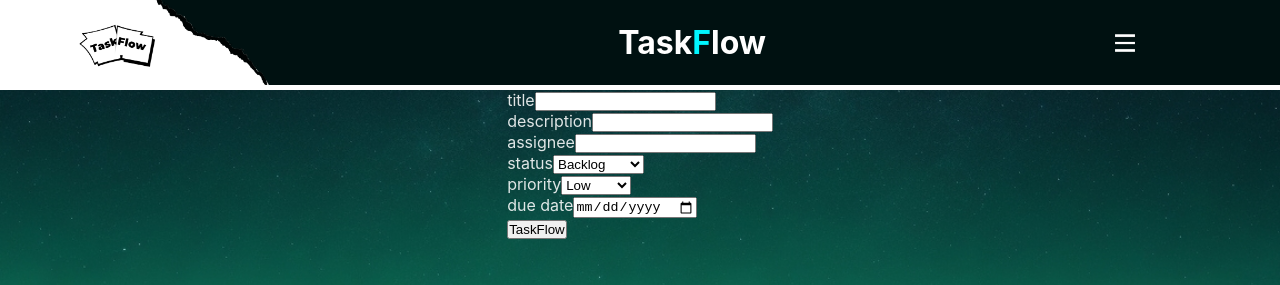
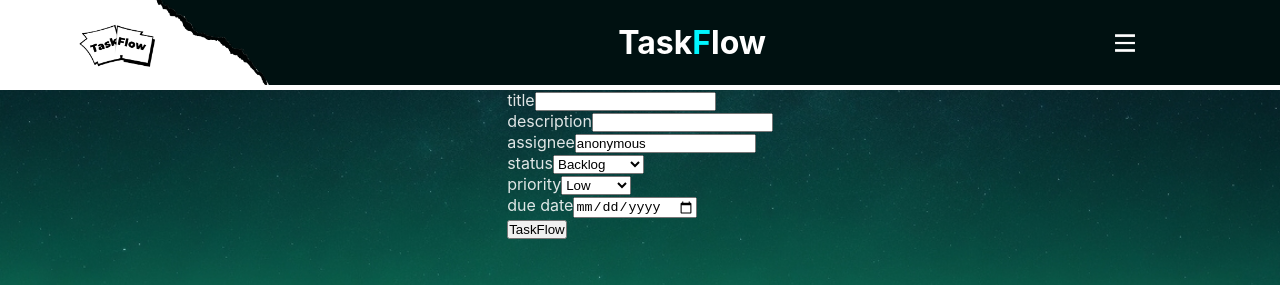
Before and after one commit to as-Solo/lab-kanban-board, a React (Vite) app: page /AddTask in a window 1280 px wide. Shown: the top 285 px of the page. Built offline with nearby package versions, Linux system fonts and the light colour scheme.

Commit message:
day4 forms

```diff
--- a/src/App.jsx
+++ b/src/App.jsx
@@ -8,10 +8,12 @@ import { Routes, Route} from "react-router-dom"
 import AddTask from './pages/AddTask'
 import About from './pages/About'
 import NotFound from './pages/NotFound'
+
 function App() {
 
   const [datApp, setDatApp] = useState(data);
   const [showSideBar, setShowSideBar] = useState(false);
+  const [filter, setFilter] = useState(true);
 
   const handleDelete = (index)=>{
     const copia = [...datApp]
@@ -30,7 +32,7 @@ function App() {
       <div className='center-container'>
         {showSideBar ? (<SideBar />) : null}
         <Routes>
-          <Route path={"/"} element= {<Board data={datApp} delete={handleDelete}/>}/>
+          <Route path={"/"} element= {<Board data={datApp} delete={handleDelete} filter={filter} setFilter={setFilter}/>}/>
           <Route path={"/AddTask"} element= {<AddTask data={datApp} setData={setDatApp}/>}/>
           <Route path={"/About"} element= {<About/>}/>
           <Route path={"*"} element= {<NotFound/>}/>
--- a/src/components/Card.jsx
+++ b/src/components/Card.jsx
@@ -26,8 +26,13 @@ function Card(props){
             <div className="asignado">
                 <p>{props.data.assignee}</p>
                 <div className="tiempoRestante fechas">
-                    <p>{Math.floor(dias)} <span>d </span>{Math.floor(horas)} <span>h. restantes</span></p>
+                    {
+                        dias >= 0 ?
+                        (<p>{Math.floor(dias)} <span>d </span>{Math.floor(horas)} <span>h. restantes</span></p>) : <p>Out of Date</p>
+                    }
                     {/* <p>{Math.floor(dias)} <span>días y </span>{Math.floor(horas)} <span>h. restantes</span></p> */}
+
+
                 </div>
             </div>
         </div>
--- a/src/data/data.json
+++ b/src/data/data.json
@@ -46,7 +46,7 @@
       "assignee": "David Wilson",
       "status": "Done",
       "priority": "Low",
-      "createdDate": "2023-09-19",
-      "dueDate": "2023-09-30"
+      "createdDate": "2024-09-20",
+      "dueDate": "2024-09-20"
     }
   ]
--- a/src/pages/AddTask.jsx
+++ b/src/pages/AddTask.jsx
@@ -1,42 +1,48 @@
+import { useState } from "react";
 
+function AddTask({data, setData}) {
 
-function AddTask(props) {
-    // const copiaData = [...props.data]
-    // console.log(copiaData)
+    const [newTask, setNewTask] = useState({
+        id: +data.at(-1).id + 1,
+        title: "",
+        description: "",
+        assignee: 'anonymous',
+        status: "Backlog",
+        priority: "",
+        createdDate: new Date().toLocaleDateString('en-CA'),
+        dueDate: "",
+    });
 
-    const handleAddTask = (title, column, priority, dueDate, description = null, asignee = 'anonymous')=>{
-        const newObject = {
-            // "id": props.data.slice(props.data.length -1).id + 1,
-            "id": props.data.at(-1).id + 1,
-            "title": title,
-            "description": description,
-            "assignee": asignee,
-            "status": column,
-            "priority": priority,
-            "createdDate": new Date().toLocaleDateString('en-CA'),
-            "dueDate": dueDate.toDate()
-        }
-        const copiaData = [...props.data, newObject]
-        props.setData(copiaData)
+    const handleChange = (event) => {
+        const clone = structuredClone(newTask);
+        clone[event.target.name] = event.target.value;
+
+        setNewTask(clone)
+    };
+
+    const handleAddTask = (event) => {
+        event.preventDefault();
+
+        setData((current)=> [...current, newTask]);
     }
 
     return (
-        <div id="addTask">
+        <form id="addTask" onSubmit={handleAddTask}>
             <div>
-                <label htmlFor="tarea">title</label>
-                <input type="text" name="tarea"/>
+                <label htmlFor="title">title</label>
+                <input onChange={handleChange} value={newTask.title} type="text" name="title"/>
             </div>
             <div>
-                <label htmlFor="descripcion">description</label>
-                <input type="text" name="descripcion"/>
+                <label htmlFor="description">description</label>
+                <input onChange={handleChange} value={newTask.description} type="text" name="description"/>
             </div>
             <div>
-                <label htmlFor="encargado">assignee</label>
-                <input type="text" name="encargado"/>
+                <label htmlFor="assignee">assignee</label>
+                <input onChange={handleChange} value={newTask.assignee} type="text" name="assignee"/>
             </div>
             <div>
-                <label htmlFor="columna">status</label>
-                <select name="columna" id="lang">
+                <label htmlFor="status">status</label>
+                <select onChange={handleChange} value={newTask.status} name="status" id="lang">
                     <option value="Backlog">Backlog</option>
                     <option value="To Do">To Do</option>
                     <option value="In Progress">In Progress</option>
@@ -45,8 +51,8 @@ function AddTask(props) {
                 </select>
             </div>
             <div>
-                <label htmlFor="prioridad">priority</label>
-                <select name="prioridad" id="lang">
+                <label htmlFor="priority">priority</label>
+                <select onChange={handleChange} value={newTask.priority} name="priority" id="lang">
                     <option value="Low">Low</option>
                     <option value="Medium">Medium</option>
                     <option value="High">High</option>
@@ -54,11 +60,11 @@ function AddTask(props) {
             </div>
 
             <div>
-                <label htmlFor="deadline" >due date</label>
-                <input type="date" name="deadline" min = {new Date().toLocaleDateString('en-CA')}/>
+                <label htmlFor="dueDate" >due date</label>
+                <input onChange={handleChange} value={newTask.dueDate} type="date" name="dueDate" min = {new Date().toLocaleDateString('en-CA')}/>
             </div>
-            <button onClick={()=>handleAddTask()}>TaskFlow</button>
-        </div>
+            <button>TaskFlow</button>
+        </form>
     )
 }
 
--- a/src/pages/Board.jsx
+++ b/src/pages/Board.jsx
@@ -1,15 +1,21 @@
 import Columna from "../components/Columna"
+import { useState } from "react";
 
 function Board(props) {
   //props.data => [{card}, {card},...]
+  // const {filter, setFilter} = props;
+
+  const handleFilter = () => props.setFilter(!props.filter);
+
 
   let backlogList = props.data.filter((card) => card.status === "Backlog");
-  let inProgressList = props.data.filter((card)=> card.status === "In Progress");
-  let toDoList = props.data.filter((card)=> card.status === "To Do");
+  let inProgressList = props.data.filter((card)=> card.status === "In Progress" );
+  let toDoList = props.data.filter((card)=> card.status === "To Do" && props.filter);
   let doneList = props.data.filter((card)=> card.status === "Done");
 
   return (
     <div id="board">
+        <button onClick={handleFilter}>XXXX</button>
         <Columna data = {backlogList} delete={props.delete}>Backlog</Columna>
         <Columna data = {toDoList} delete={props.delete}>To Do</Columna>
         <Columna data = {inProgressList} delete={props.delete}>Progress</Columna>
```
